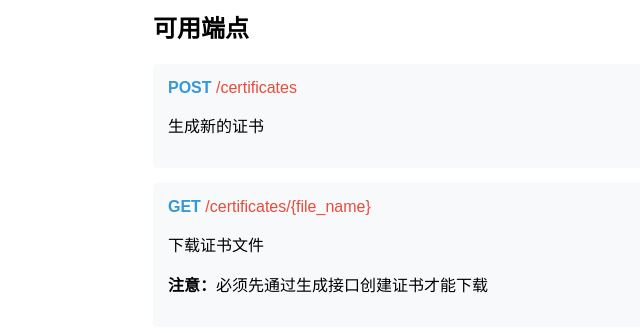
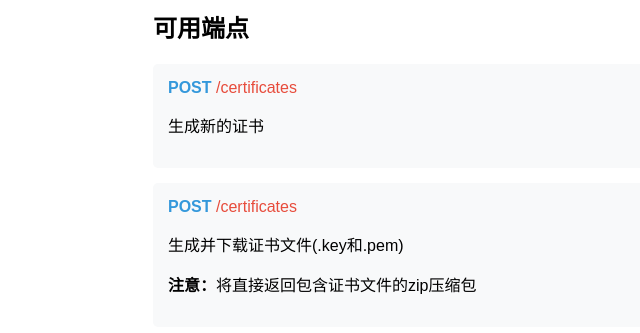
Before and after one commit to chatGPT-AI-API/Certificate-Generator, a FastAPI app: page / in a window 1280 px wide. Shown: the part 144-477 px from the top of the page, without its empty margins (87-727 px from the left). Run offline with FastAPI, Linux system fonts and the light colour scheme.

Commit message:
feat(证书): 修改证书生成接口为直接返回zip压缩包
重构证书生成逻辑，将原本分开的生成和下载接口合并为一个POST接口
新增get_cert_bytes方法提取证书字节数据
移除旧的GET下载端点，改为直接返回包含.key和.pem文件的zip流
更新前端文档说明新的接口行为

```diff
--- a/main.py
+++ b/main.py
@@ -102,6 +102,9 @@ class CertificateRequest(BaseModel):
     validity_days: int = 365
     output_prefix: str = None
 
+from fastapi.responses import StreamingResponse
+from io import BytesIO
+
 @app.post("/certificates", tags=["证书"])
 async def create_certificate(request: CertificateRequest):
     try:
@@ -112,37 +115,27 @@ async def create_certificate(request: CertificateRequest):
         )
 
         prefix = request.output_prefix or request.common_name
-        generator.save_to_files(cert, prefix)
+        key_bytes, cert_bytes = generator.get_cert_bytes(cert)
 
-        # 记录已生成的证书文件
-        key_file = f"{prefix}.key"
-        pem_file = f"{prefix}.pem"
-        generated_certs.update([key_file, pem_file])
+        # 创建包含两个文件的zip包
+        zip_buffer = BytesIO()
+        with zipfile.ZipFile(zip_buffer, 'w', zipfile.ZIP_DEFLATED) as zip_file:
+            zip_file.writestr(f"{prefix}.key", key_bytes)
+            zip_file.writestr(f"{prefix}.pem", cert_bytes)
+        zip_buffer.seek(0)
 
-        return {
-            "status": "success",
-            "files": [key_file, pem_file],
-            "timestamp": datetime.now().isoformat()
-        }
+        # 返回zip文件下载
+        return StreamingResponse(
+            zip_buffer,
+            media_type="application/zip",
+            headers={
+                "Content-Disposition": f"attachment; filename={prefix}_certificates.zip"
+            }
+        )
     except Exception as e:
         raise HTTPException(status_code=400, detail=str(e))
 
-@app.get("/certificates/{file_name}", tags=["证书"])
-async def download_certificate(file_name: str):
-    if not file_name.endswith(('.key', '.pem')):
-        raise HTTPException(status_code=400, detail="仅支持.key和.pem文件下载")
-
-    if not os.path.exists(file_name):
-        raise HTTPException(status_code=404, detail="文件不存在")
-
-    # 检查文件是否是通过API生成的
-    if file_name not in generated_certs:
-        raise HTTPException(
-            status_code=403,
-            detail="必须先通过API生成证书才能下载"
-        )
-
-    return FileResponse(file_name)
+# 移除旧的下载端点
 
 if __name__ == "__main__":
     import uvicorn
--- a/templates/index.html
+++ b/templates/index.html
@@ -39,9 +39,9 @@
         <p>生成新的证书</p>
     </div>
     <div class="endpoint">
-        <span class="method">GET</span> <span class="path">/certificates/{file_name}</span>
-        <p>下载证书文件</p>
-        <p><strong>注意：</strong>必须先通过生成接口创建证书才能下载</p>
+        <span class="method">POST</span> <span class="path">/certificates</span>
+        <p>生成并下载证书文件(.key和.pem)</p>
+        <p><strong>注意：</strong>将直接返回包含证书文件的zip压缩包</p>
     </div>
 </body>
 </html>
```
Also changed, not shown: cert_generator.py (+15 -8 lines).
